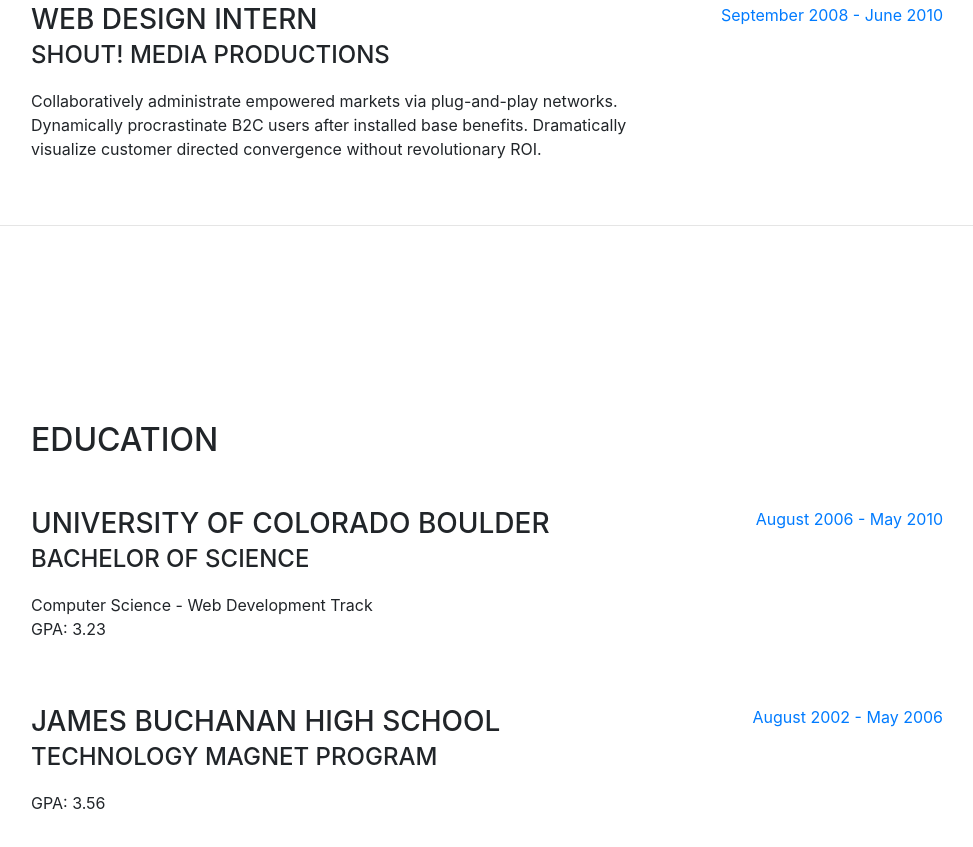
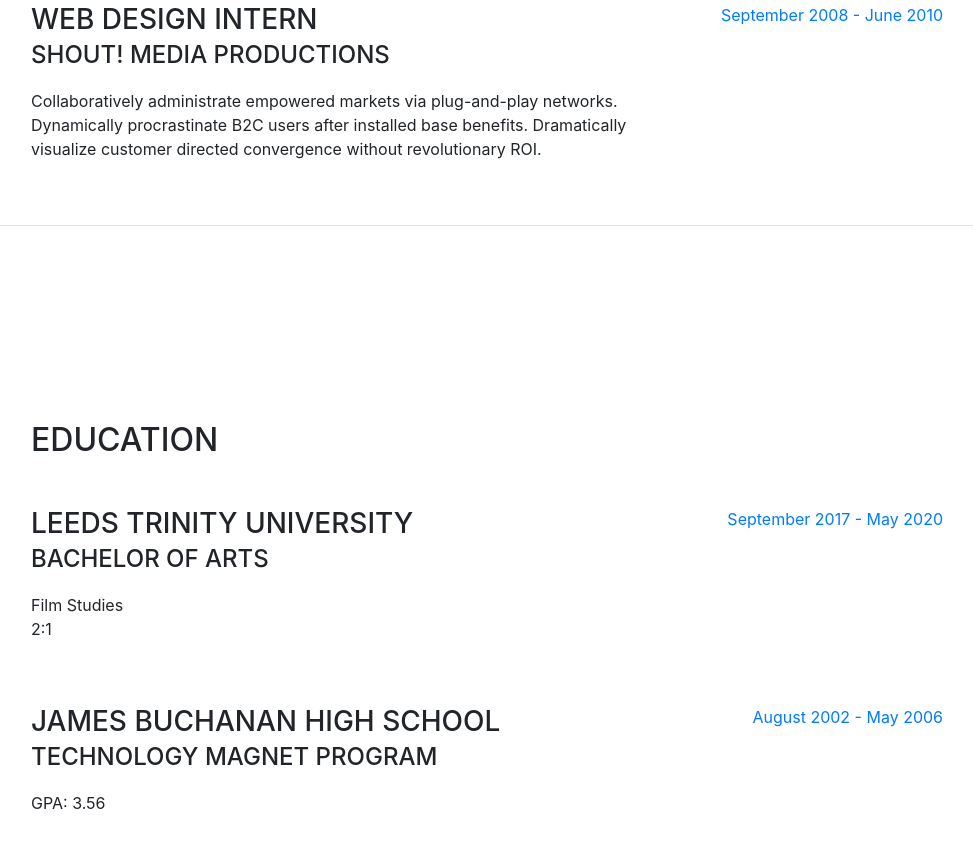
Before and after one commit to laurenfletcher/laurenfletcher.github.io, a website with bundled scripts: page index.html in a window 1280 px wide. Shown: the part 1669-2516 px from the top of the page, without its empty margins (289-1262 px from the left). Built offline with nearby package versions, Linux system fonts and the light colour scheme; a web font is replaced by a local one.

Commit message:
Update index.html

```diff
--- a/index.html
+++ b/index.html
@@ -66,7 +66,7 @@
           <h1 class="mb-0">Lauren
             <span class="text-primary">Fletcher</span>
           </h1>
-          <div class="subheading mb-5">3542 Berry Street · Cheyenne Wells, CO 80810 · (317) 585-8468 ·
+          <div class="subheading mb-5">Brownberrie Lane · Leeds, LS18 5HD · (317) 585-8468 ·
             <a href="mailto:name@email.com">name@email.com</a>
           </div>
           <p class="lead mb-5">I am experienced in leveraging agile frameworks to provide a robust synopsis for high level overviews. Iterative approaches to corporate strategy foster collaborative thinking to further the overall value proposition.</p>
@@ -149,13 +149,13 @@
 
           <div class="resume-item d-flex flex-column flex-md-row mb-5">
             <div class="resume-content mr-auto">
-              <h3 class="mb-0">University of Colorado Boulder</h3>
-              <div class="subheading mb-3">Bachelor of Science</div>
-              <div>Computer Science - Web Development Track</div>
-              <p>GPA: 3.23</p>
+              <h3 class="mb-0">Leeds Trinity University</h3>
+              <div class="subheading mb-3">Bachelor of Arts</div>
+              <div>Film Studies</div>
+              <p>2:1</p>
             </div>
             <div class="resume-date text-md-right">
-              <span class="text-primary">August 2006 - May 2010</span>
+              <span class="text-primary">September 2017 - May 2020</span>
             </div>
           </div>
 
```
